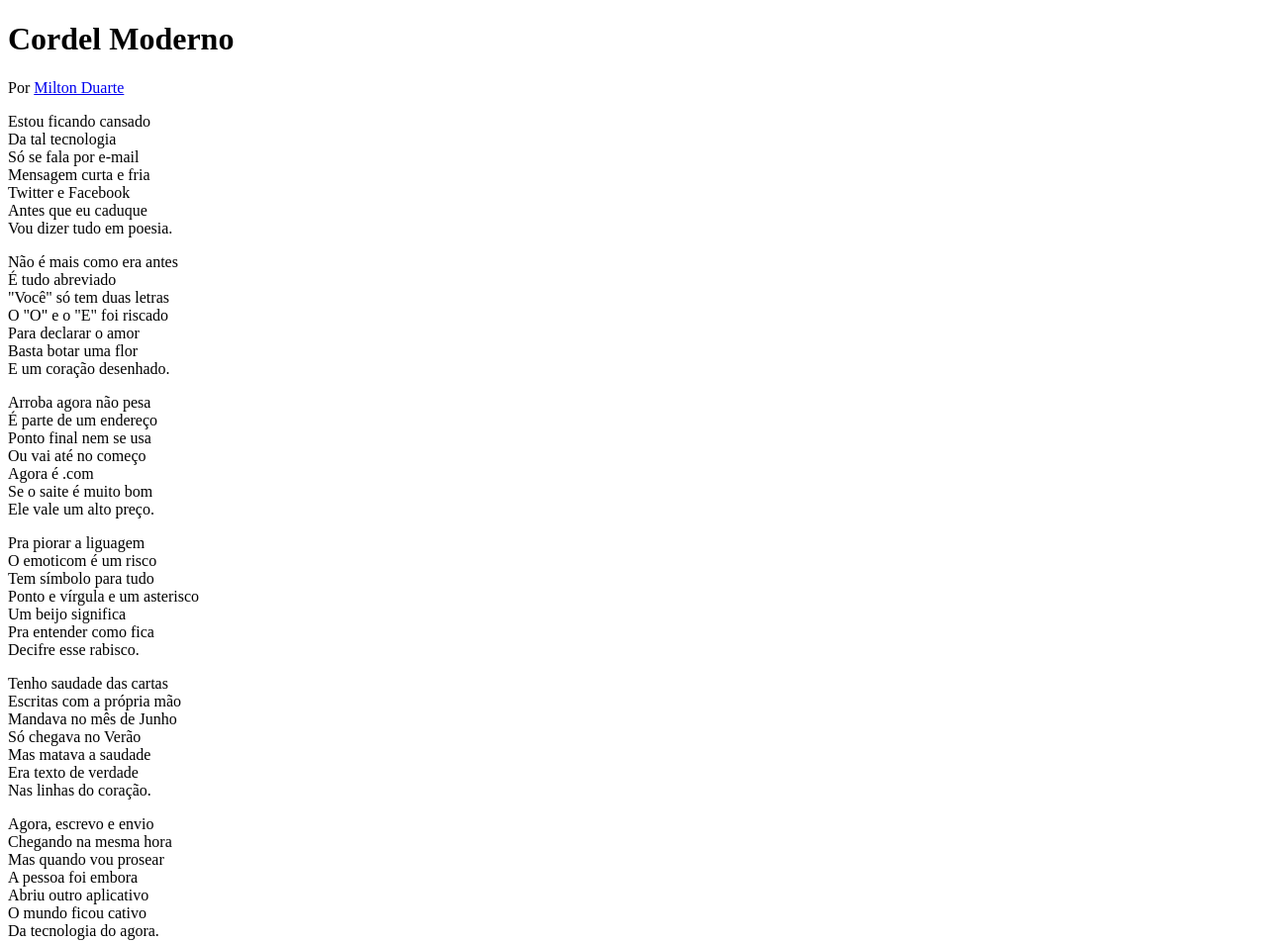
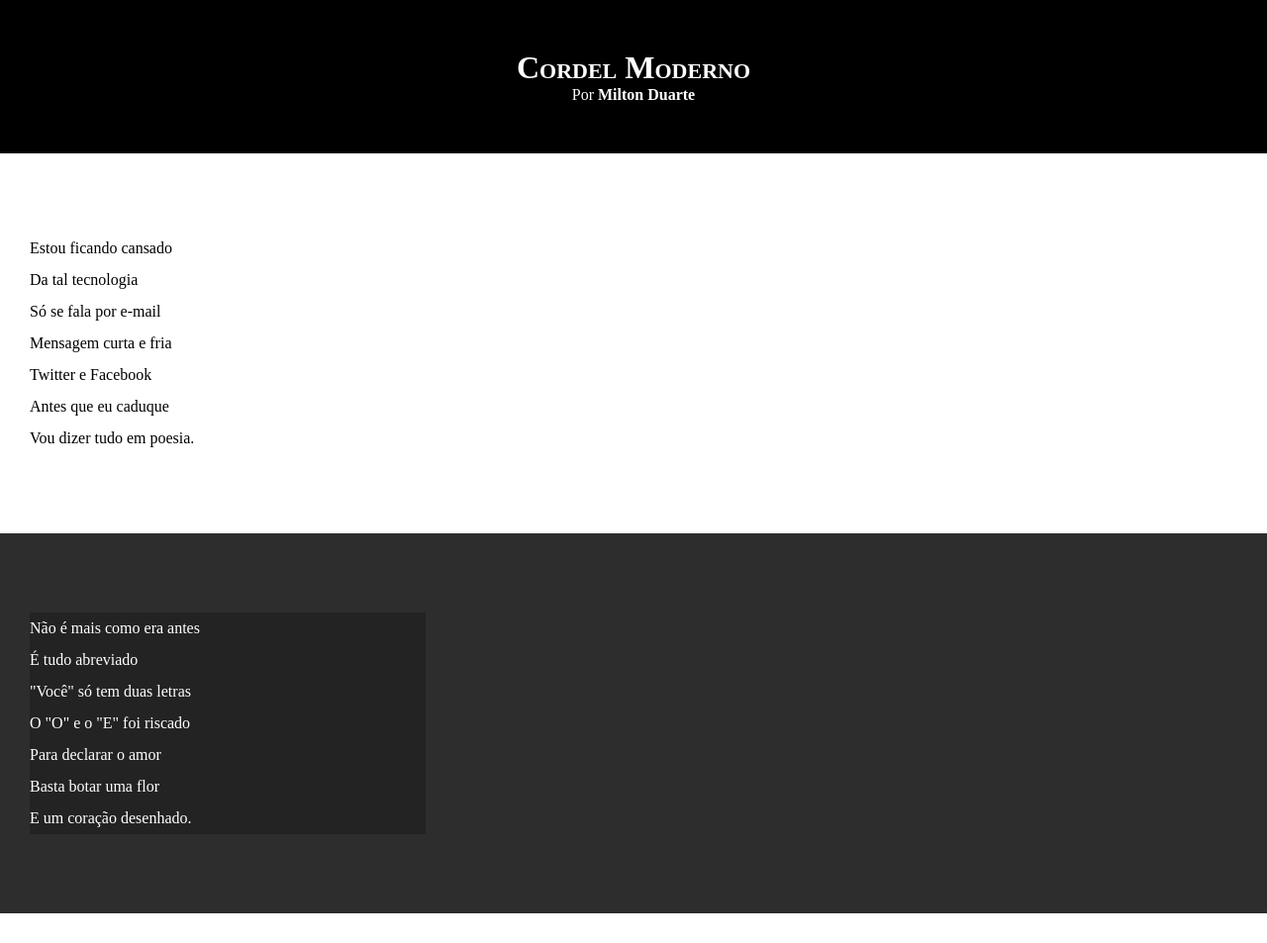
Before and after one commit to analuisaes/HTML-CSS, a plain HTML site: page Desafios/Módulo_02/d012/index.html in a window 1280 px wide. Shown: the top 953 px of the page at 99% size. Drawn offline with Linux system fonts and the light colour scheme.

Commit message:
Atualizei estilos dos textos e blocos

```diff
--- a/Desafios/Módulo_02/d012/estilo.css
+++ b/Desafios/Módulo_02/d012/estilo.css
@@ -1 +1,65 @@
 @charset "UTF-8";
+
+*{
+    margin: 0px;
+    padding: 0px;
+}
+
+html, body{
+    min-height: 100vh;
+    background-color: darkgray;
+}
+
+header{
+    background-color: black;
+    color: white;
+    text-align: center;
+}
+
+header > h1{
+    padding-top: 50px;
+    font-variant: small-caps;
+}
+
+header > p{
+    padding-bottom: 50px;
+}
+
+header a, footer a{
+    color: white;
+    text-decoration: none;
+    font-weight: bolder;
+}
+
+header a:hover, footer a:hover{
+    text-decoration: underline;
+}
+
+section{
+    padding-top: 10vh;
+    padding-bottom: 10vh;
+    line-height: 2em;
+    padding-left: 30px;
+}
+
+section.normal{
+    background-color: white;
+    color: black;
+}
+
+section.imagem{
+    background-color: rgba(0, 0, 0, 0.733);
+    color: white;
+}
+
+section.imagem > p{
+    width: 400px;
+    background-color: rgba(0, 0, 0, 0.226);
+}
+
+footer{
+    background-color: black;
+    color: white;
+    text-align: center;
+    padding: 10px;
+}
--- a/Desafios/Módulo_02/d012/index.html
+++ b/Desafios/Módulo_02/d012/index.html
@@ -12,7 +12,7 @@
         <P>Por <a href="https://www.recantodasletras.com.br/poesias/3186743" target="_blank">Milton Duarte</a></P>
     </header>
 
-    <section>
+    <section class="normal">
         <p>
             Estou ficando cansado <br>
             Da tal tecnologia <br>
@@ -24,7 +24,7 @@
         </p>
     </section>
 
-    <section>
+    <section class="imagem">
         <p>
             Não é mais como era antes <br>
             É tudo abreviado <br>
@@ -36,7 +36,7 @@
         </p>
     </section>
 
-    <section>
+    <section class="normal">
         <p>
             Arroba agora não pesa  <br>
             É parte de um endereço <br>
@@ -58,7 +58,7 @@
         </p>
     </section>
 
-    <section>
+    <section class="imagem">
         <p>
             Tenho saudade das cartas <br>
             Escritas com a própria mão <br>
@@ -70,7 +70,7 @@
         </p>
     </section>
 
-    <section>
+    <section class="normal">
         <p>
             Agora, escrevo e envio <br>
             Chegando na mesma hora <br>
```
